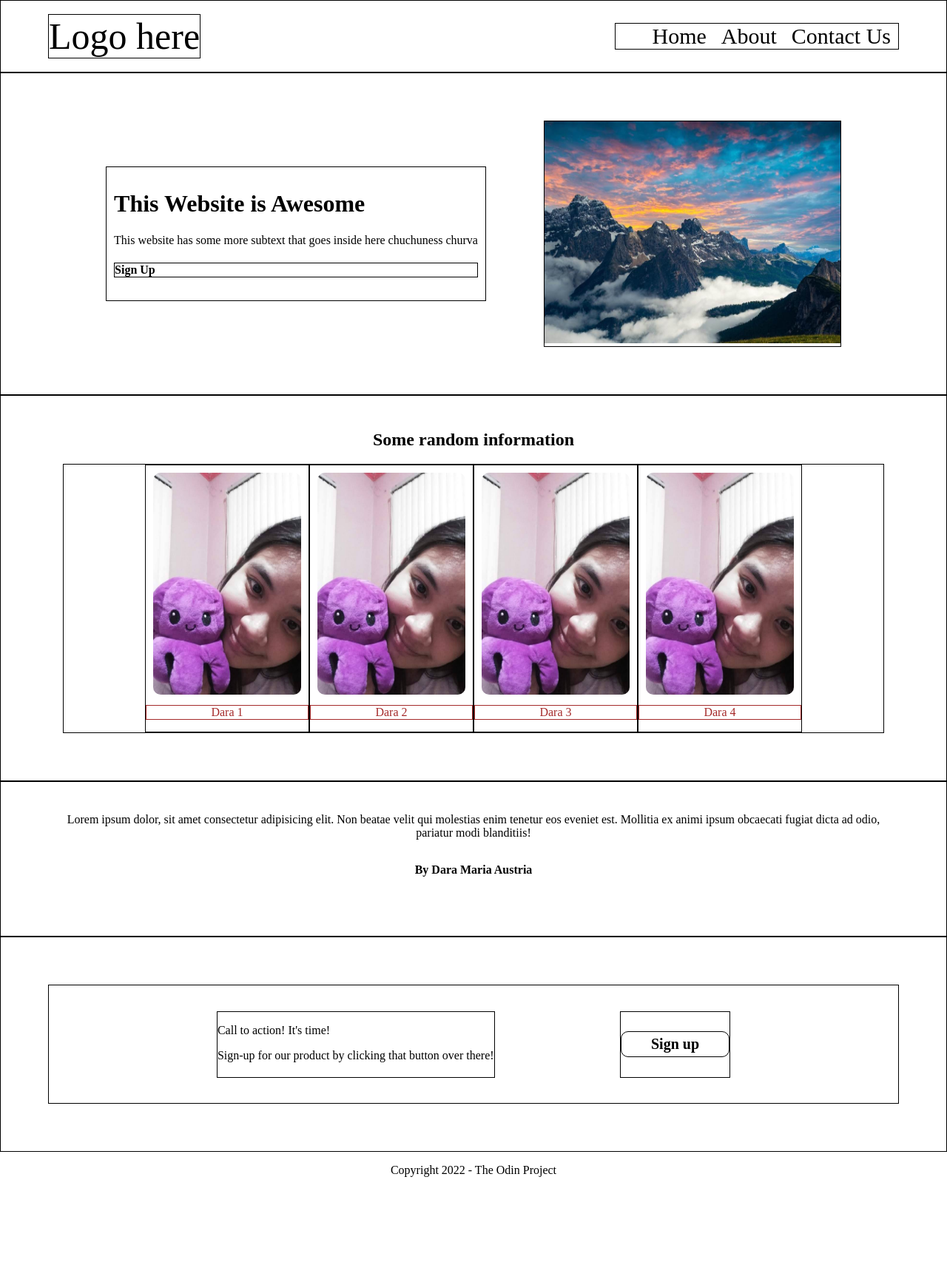
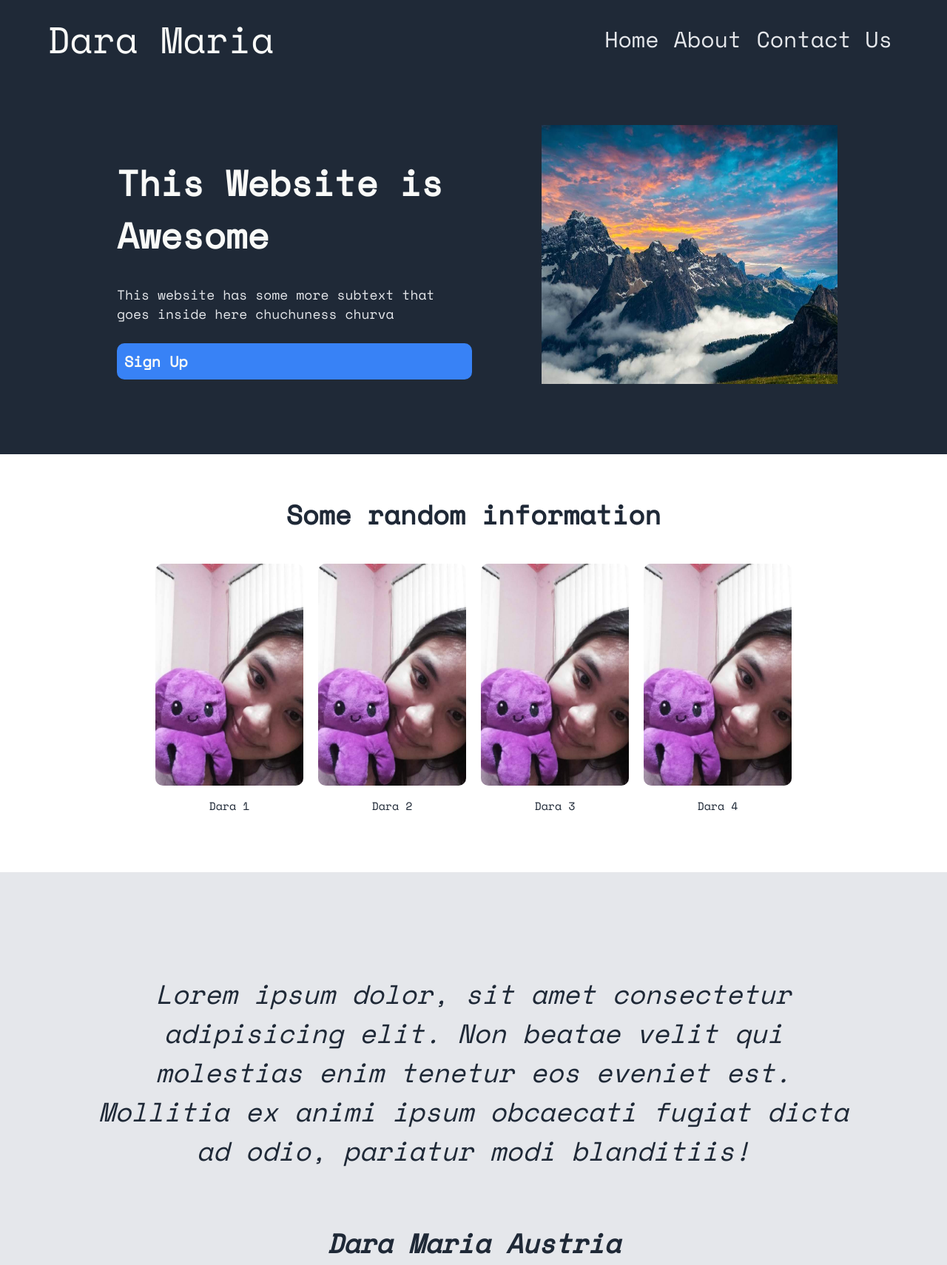
Before and after one commit to cataynacarlo/odin-css-project, a plain HTML site: page index.html in a window 1280 px wide. Shown: the top 1710 px of the page at 74% size. Before the commit the page ends 1607 px from the top, so only its background shows below. Drawn offline with nearby package versions, Linux system fonts and the light colour scheme.

Commit message:
finished css

```diff
--- a/index.html
+++ b/index.html
@@ -1,6 +1,9 @@
 <!DOCTYPE html>
 <html lang="en">
 <head>
+    <link rel="preconnect" href="https://fonts.googleapis.com">
+    <link rel="preconnect" href="https://fonts.gstatic.com" crossorigin>
+    <link href="https://fonts.googleapis.com/css2?family=Space+Mono&display=swap" rel="stylesheet">
     <meta charset="UTF-8">
     <meta http-equiv="X-UA-Compatible" content="IE=edge">
     <meta name="viewport" content="width=device-width, initial-scale=1.0">
@@ -9,7 +12,7 @@
 </head>
 <body>
     <div id="container">
-        <div id="headerlogo">Logo here</div>
+        <div id="headerlogo">Dara Maria</div>
         <div id="navbar">
             <ul id="items">
                 <li>Home</li>
@@ -22,7 +25,7 @@
         <div id="description">
             <h1>This Website is Awesome</h1>
             <p>This website has some more subtext that goes inside here chuchuness churva</p>
-            <h4 id="signupbutton"> Sign Up </h4>
+            <h4> Sign Up </h4>
         </div>
         <div id="descimage">
             <img src="./images/sample.jpg" alt="this is a sample image" id="dimage">
@@ -54,7 +57,7 @@
 
     <div id="container3">
         <p>Lorem ipsum dolor, sit amet consectetur adipisicing elit. Non beatae velit qui molestias enim tenetur eos eveniet est. Mollitia ex animi ipsum obcaecati fugiat dicta ad odio, pariatur modi blanditiis!</p>
-        <p><strong>By Dara Maria Austria</strong></p>
+        <p><strong>Dara Maria Austria</strong></p>
     </div>
 
     <div id="container4">
--- a/style.css
+++ b/style.css
@@ -4,6 +4,7 @@ html {
 
 body {
     margin: 0;
+    font-family: 'Space Mono', monospace;
 }
 
 #navigationbar{
@@ -27,25 +28,25 @@ body {
 }
 
 #container{
-    border: 1px solid;
     padding-left: 5%;
     padding-right: 5%;
     display: flex;
     flex-wrap: flex;
     justify-content: space-between;
+    background-color: #1F2937;
 }
 
 #headerlogo{
-    border: 1px solid;
     margin-top: auto;
     margin-bottom: auto;
     font-size: 50px;
+    color: #F9faf8;
 }
 #items{
-    border: 1px solid;
     list-style-type: none;
     overflow: hidden;
     font-size: 30px;
+    color: #E5E7EB;
 }
 
 #items li{
@@ -53,30 +54,47 @@ body {
     margin: 0px 10px 0px 10px;
 }
 
-
 #container1{
     display: flex;
     flex-wrap: flex;
     justify-content: space-evenly;
-    border: solid 1px;
     padding: 5%;
+    background-color: #1F2937;
+
 }
 
 
-
 #description{
-    border: 1px solid;
     box-sizing: border-box;
     padding: 10px;
     margin-top: auto;
     margin-bottom: auto;
+    width: 500px;
+}
+
+#description h1{
+    font-size: 48px;
+    font-style: extra-bold;
+    color: #f9faf8;
+}
+#description p{
+    font-size: 18px;
+    color: #E5E7EB;
+}
+#description h4{
+    padding: 10px;
+    font-size: 20px;
+    border-radius: 10px;
+    background-color: #3882F6;
+    color: #f9faf8;
+    margin-left: auto;
+    margin-right: auto;
 }
 
 #descimage{
-    border: 1px solid;
+    /*border: 1px solid;*/
 }
 #container2{
-    border: 1px solid;
     padding: 2% 5% 5% 5%;
     display: flex;
     flex-wrap: flex;
@@ -85,9 +103,19 @@ body {
     text-align: center;
 
 }
+#container2 h2{
+    color: #1F2937;
+    font-size: 36px;
+    font-style: extra-bold;
+}
+
+#container2 p{
+    color: #1F2937;
+    font-size: 15px;
+    font-style: extra-bold;
+}
 
 #imagecontainer{
-    border: solid 1px;
     display: flex;
     flex-wrap: flex;
     flex-direction: row;
@@ -98,12 +126,8 @@ body {
 
 }
 
-.image{
-    border: 1px solid;
-}
 .image p{
     margin-top: 0;
-    border: 1px solid;
     color: brown;
 }
 .imagesize{
@@ -115,46 +139,65 @@ body {
 
 #dimage{
     width: 400px;
-    height: 300px;
+    height: 350px;
     margin-top: auto;
     margin-bottom: auto;
 }
 
 #container3{
-    border: 1px solid;
-    padding: 2% 5% 5% 5%;
+    padding: 8% 10% 5% 10%;
     display: flex;
     flex-wrap: flex;
     flex-direction: column;
     justify-content: center;
     text-align: center;
+    background-color: #E5E7EB;
 }
 
+
+
+#container3 p{
+    font-size: 36px;
+    font-style: italic;
+    color: #1F2937;
+    font-weight: lighter;
+}
+
+
 #container4{
-    border: 1px solid;
-    padding: 5% 5% 5% 5%;
+    padding: 5% 10% 5% 10%;
     justify-content: center;
+    color: #F9faf8;
 }
 
 #lastpart{
-    border: 1px solid;
     display: flex;
     flex-direction: row;
     justify-content: space-evenly;
-    padding: 3% 5% 3% 5%;
+    padding: 3% 10% 3% 5%;
+    background-color: #3882F6;
+    border-radius: 15px;;
 }
+
+#lastpart p{
+    font-size: large;
+    font-weight: 900;
+    margin: 1px;
+}
+
+
 
 #container5{
     justify-content: center;
     text-align: center;
-}
+    background-color: #1F2937;
+    padding: 2%;
+    color:#f9faf8;
 
-#signupbutton{
-    border:1px solid;
 }
 
 #signupbutton h4{
-    border: 1px solid;
+    border: 2px solid;
     padding: 5px 40px 5px 40px;
     font-size: 20px;
     border-radius: 10px;
@@ -162,5 +205,6 @@ body {
 }
 
 #lasttext{
-    border:1px solid;
+    margin-top: auto;
+    margin-bottom: auto;
 }
```
